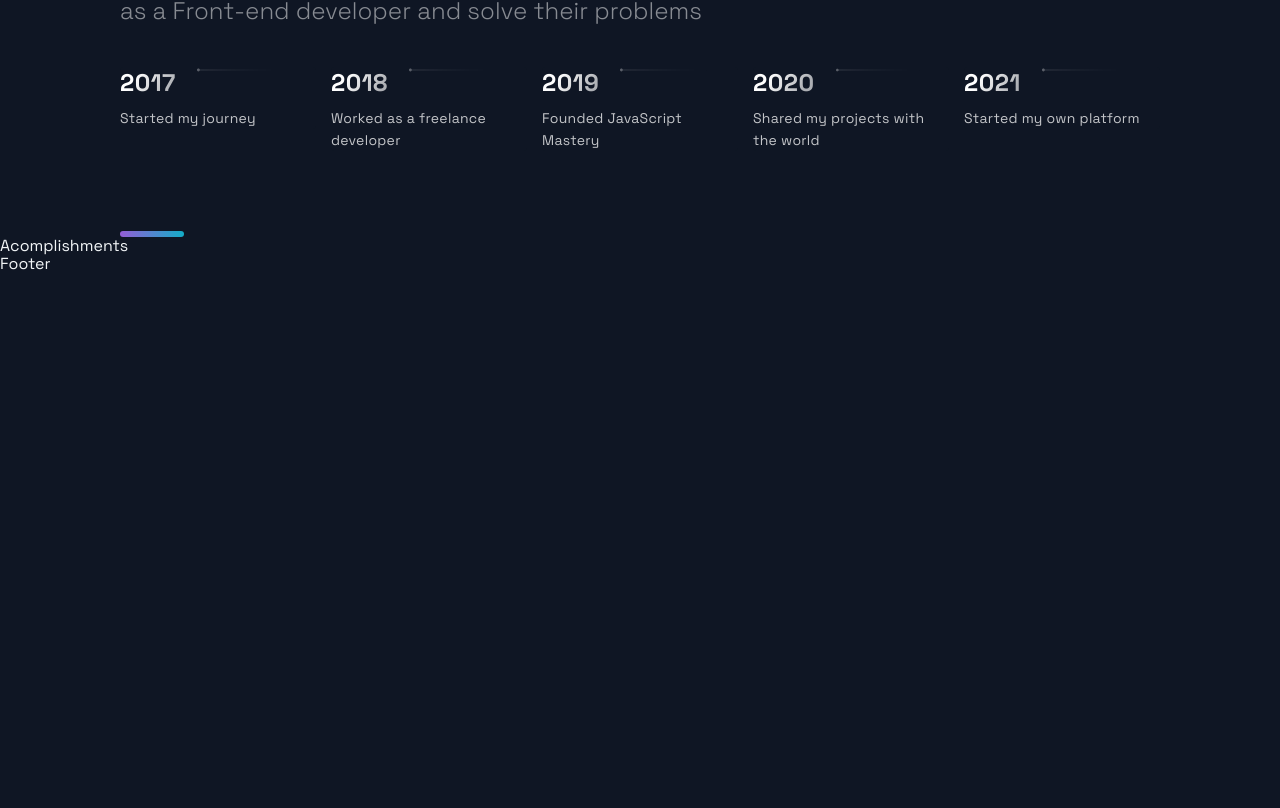
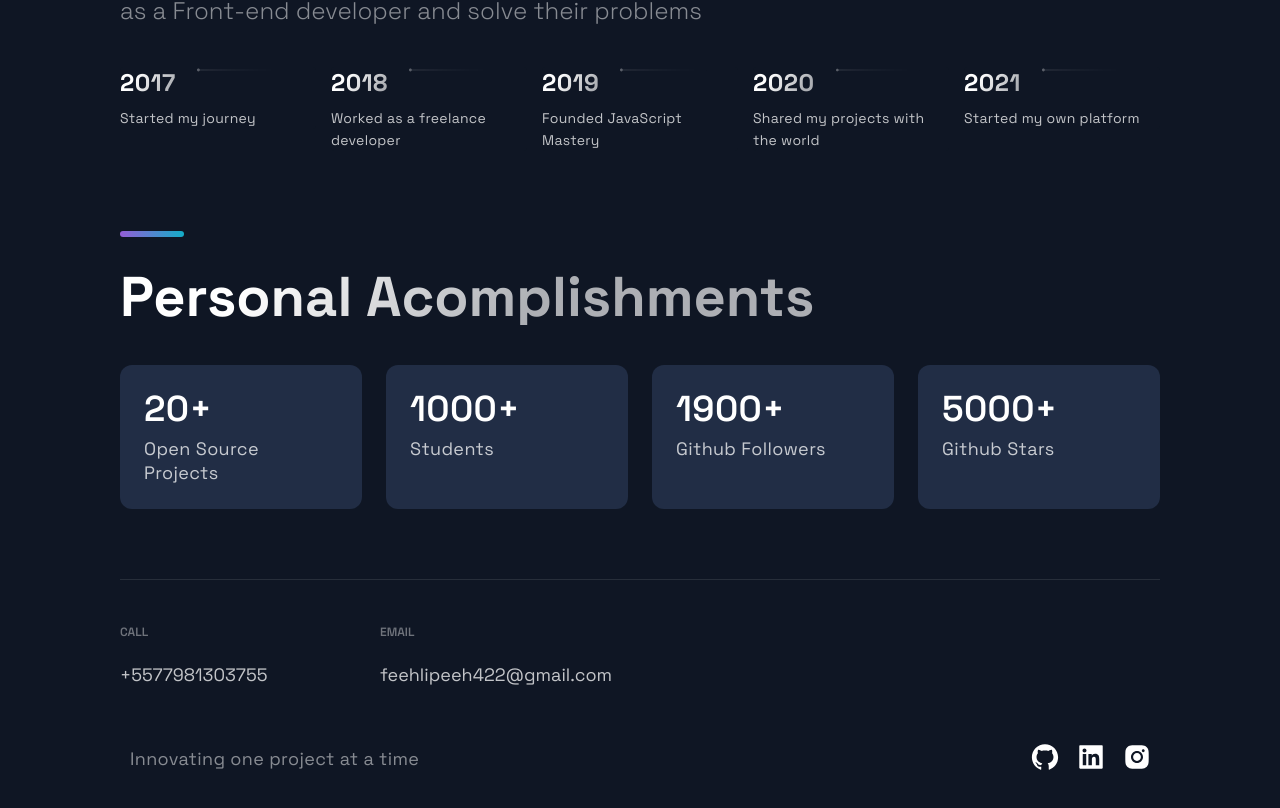
Before and after one commit to ifelipesilva/portfolio_website, a Next.js app: page / in a window 1280 px wide. Shown: the part 2862-3670 px from the top of the page. Before the commit the page ends 3136 px from the top, so only its background shows below. Built offline with nearby package versions, Linux system fonts and the light colour scheme.

Commit message:
footer&acc

```diff
--- a/src/components/Acomplishments/Acomplishments.js
+++ b/src/components/Acomplishments/Acomplishments.js
@@ -1,19 +1,31 @@
-import React from 'react';
+import React from 'react'
 
-import { Section, SectionDivider, SectionTitle } from '../../styles/GlobalComponents';
-import { Box, Boxes, BoxNum, BoxText } from './AcomplishmentsStyles';
+import {
+  Section,
+  SectionDivider,
+  SectionTitle
+} from '../../styles/GlobalComponents'
+import { Box, Boxes, BoxNum, BoxText } from './AcomplishmentsStyles'
 
 const data = [
-  { number: 20, text: 'Open Source Projects'},
-  { number: 1000, text: 'Students', },
-  { number: 1900, text: 'Github Followers', },
-  { number: 5000, text: 'Github Stars', }
-];
+  { number: 20, text: 'Open Source Projects' },
+  { number: 1000, text: 'Students' },
+  { number: 1900, text: 'Github Followers' },
+  { number: 5000, text: 'Github Stars' }
+]
 
 const Acomplishments = () => (
-  <div>
-    Acomplishments
-  </div>
-);
+  <Section>
+    <SectionTitle>Personal Acomplishments</SectionTitle>
+    <Boxes>
+      {data.map((card, index) => (
+        <Box key={index}>
+          <BoxNum>{card.number}+</BoxNum>
+          <BoxText>{card.text}</BoxText>
+        </Box>
+      ))}
+    </Boxes>
+  </Section>
+)
 
-export default Acomplishments;
+export default Acomplishments
--- a/src/components/Footer/Footer.js
+++ b/src/components/Footer/Footer.js
@@ -1,15 +1,58 @@
-import React from 'react';
-import { AiFillGithub, AiFillInstagram, AiFillLinkedin } from 'react-icons/ai';
+import React from 'react'
+import { AiFillGithub, AiFillInstagram, AiFillLinkedin } from 'react-icons/ai'
 
-import { SocialIcons } from '../Header/HeaderStyles';
-import { CompanyContainer, FooterWrapper, LinkColumn, LinkItem, LinkList, LinkTitle, Slogan, SocialContainer, SocialIconsContainer } from './FooterStyles';
+import { SocialIcons } from '../Header/HeaderStyles'
+import {
+  CompanyContainer,
+  FooterWrapper,
+  LinkColumn,
+  LinkItem,
+  LinkList,
+  LinkTitle,
+  Slogan,
+  SocialContainer,
+  SocialIconsContainer
+} from './FooterStyles'
 
 const Footer = () => {
   return (
-    <div>
-      Footer
-    </div>
-  );
-};
+    <FooterWrapper>
+      <LinkList>
+        <LinkColumn>
+          <LinkTitle>Call</LinkTitle>
+          <LinkItem href="tel:+5577981303755">+5577981303755</LinkItem>
+        </LinkColumn>
+        <LinkColumn>
+          <LinkTitle>Email</LinkTitle>
+          <LinkItem href="mailto:feehlipeeh422@gmail.com">
+            feehlipeeh422@gmail.com
+          </LinkItem>
+        </LinkColumn>
+      </LinkList>
+      <SocialIconsContainer>
+        <CompanyContainer>
+          <Slogan>Innovating one project at a time</Slogan>
+        </CompanyContainer>
+        <SocialContainer>
+          <SocialIcons href="https://github.com/ifelipesilva" target="_blank">
+            <AiFillGithub size="3rem" />
+          </SocialIcons>
+          <SocialIcons
+            href="https://www.linkedin.com/in/ifelipesilva/"
+            target="_blank"
+          >
+            <AiFillLinkedin size="3rem" />
+          </SocialIcons>
+          <SocialIcons
+            href="https://www.instagram.com/ifelipe.silva/"
+            target="_blank"
+          >
+            <AiFillInstagram size="3rem" />
+          </SocialIcons>
+        </SocialContainer>
+      </SocialIconsContainer>
+    </FooterWrapper>
+  )
+}
 
-export default Footer;
+export default Footer
```
